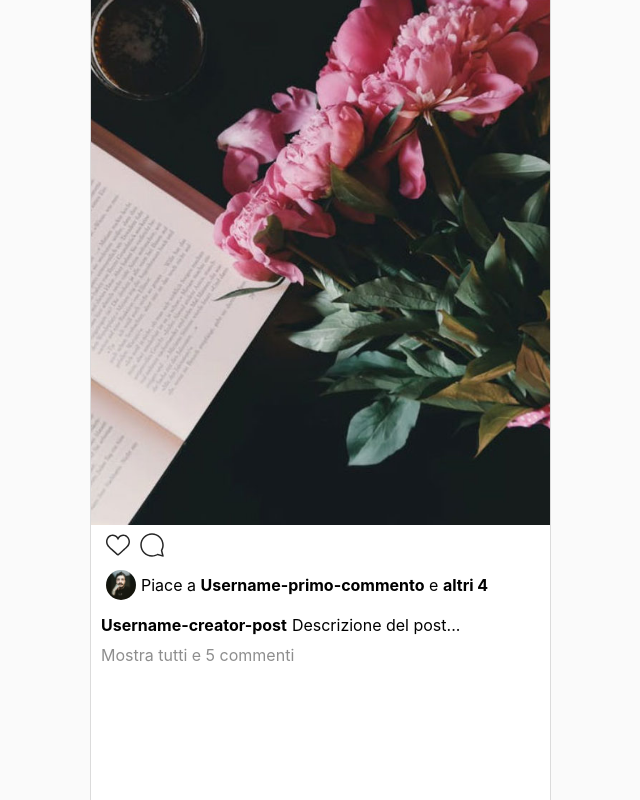
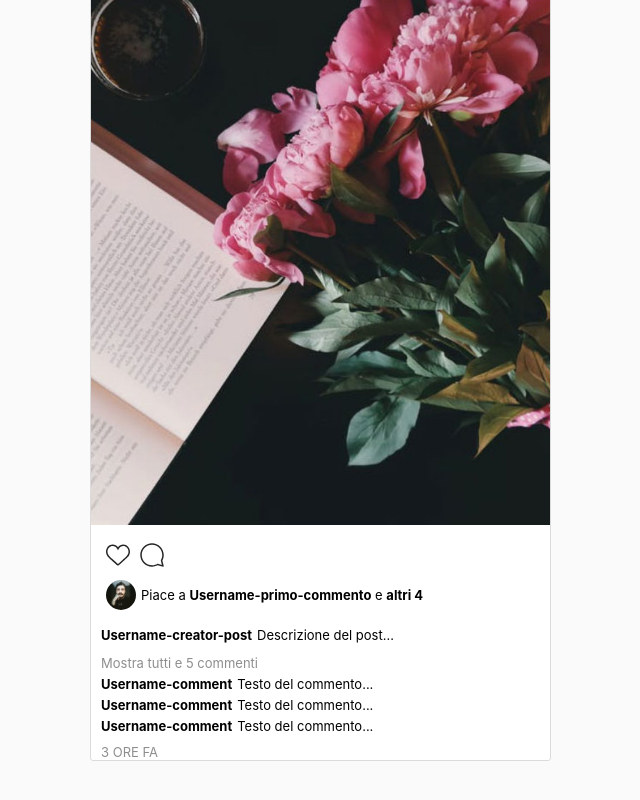
Before and after one commit to mrc-bsllt/react-instagram-app, a React (Create React App) app: page / in a window 1280 px wide. Shown: the part 366-1166 px from the top of the page, without its empty margins (166-806 px from the left). Built offline with nearby package versions, Linux system fonts and the light colour scheme.

Commit message:
comments component
add comments and comment components

```diff
--- a/src/App.css
+++ b/src/App.css
@@ -19,3 +19,6 @@
 .container.debug {
   background-color: red;
 }
+h4 {
+  font-size: 13px;
+}
--- a/src/components/BottomPost.js
+++ b/src/components/BottomPost.js
@@ -1,5 +1,6 @@
 import "../css/BottomPost.css";
 import Comments from "./Comments";
+
 const BottomPost = () => {
     return (
         <div className="bottom_post">
@@ -19,6 +20,8 @@ const BottomPost = () => {
             </div>
 
             <Comments />
+
+            <p className="date_post">3 ORE FA</p>
         </div>
     )
 }
--- /dev/null
+++ b/src/components/Comment.js
@@ -0,0 +1,12 @@
+import "../css/Comment.css";
+
+const Comment = () => {
+    return(
+        <div className="comment">
+            <h4>Username-comment</h4>
+            <p>Testo del commento...</p>
+        </div>
+    )
+}
+
+export default Comment;
--- a/src/components/Comments.js
+++ b/src/components/Comments.js
@@ -1,9 +1,13 @@
 import "../css/Comments.css";
+import Comment from "./Comment";
 
 const Comments = () => {
     return(
         <div className="comments">
             <p>Mostra tutti e 5 commenti</p>
+            <Comment />
+            <Comment />
+            <Comment />
         </div>
     )
 }
--- a/src/css/BottomPost.css
+++ b/src/css/BottomPost.css
@@ -1,6 +1,5 @@
 .bottom_post {
-    height: 300px;
-    padding: 0 10px;
+    padding: 10px 10px 0 10px;
 }
 .bottom_post > .icons,
 .bottom_post > .feeds,
@@ -20,3 +19,9 @@
 .post_description > h4 {
     margin-right: 5px;
 }
+p {
+    font-size: 13px;
+}
+P.date_post {
+    color: var(--grey);
+}
--- /dev/null
+++ b/src/css/Comment.css
@@ -0,0 +1,7 @@
+.comment {
+    display: flex;
+    margin: 5px 0;
+}
+.comment > h4 {
+    margin-right: 5px;
+}
--- a/src/css/Comments.css
+++ b/src/css/Comments.css
@@ -1,3 +1,6 @@
+.comments {
+    margin-bottom: 10px;
+}
 .comments > p {
     width: max-content;
     color: var(--grey);
```
